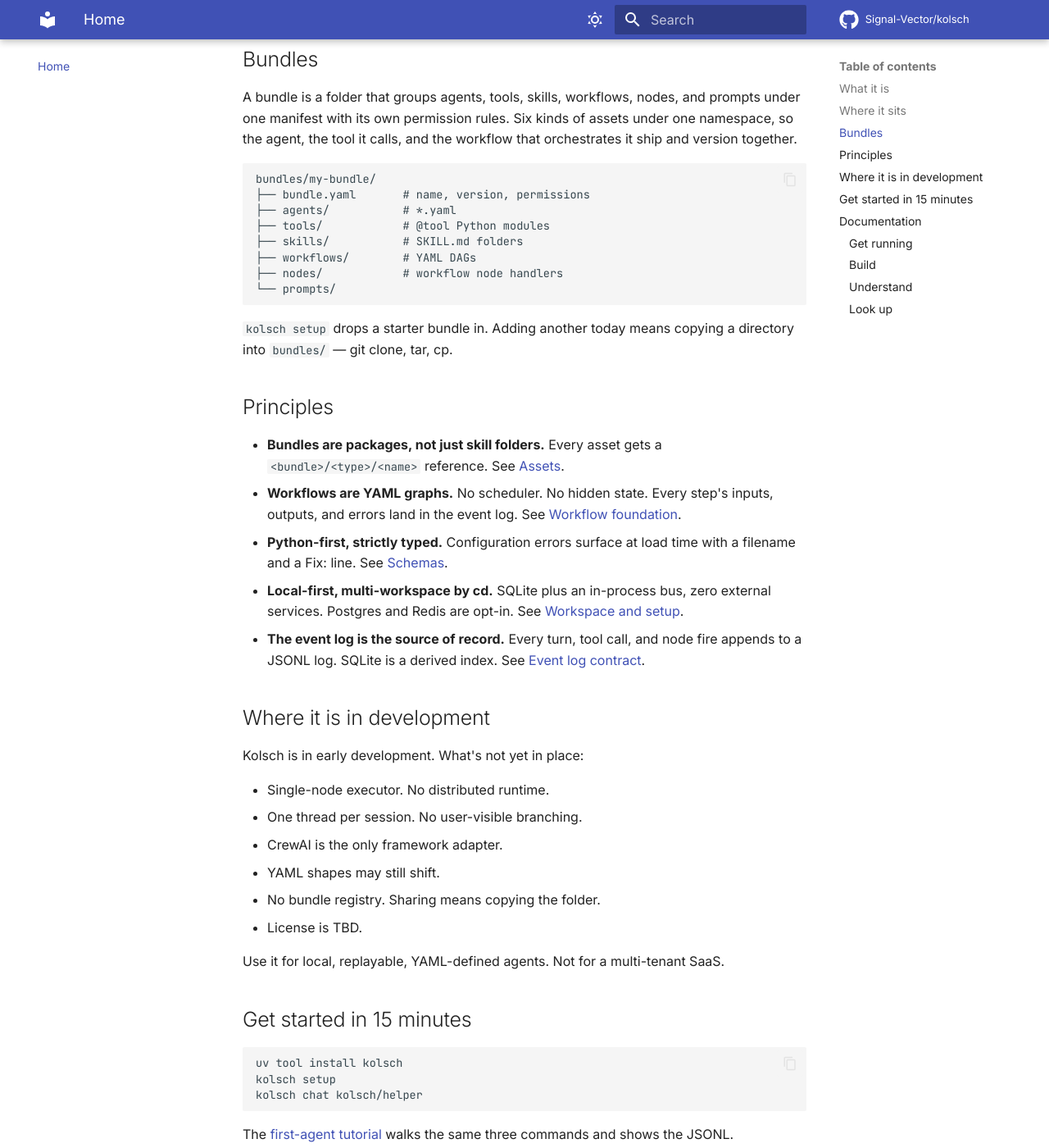
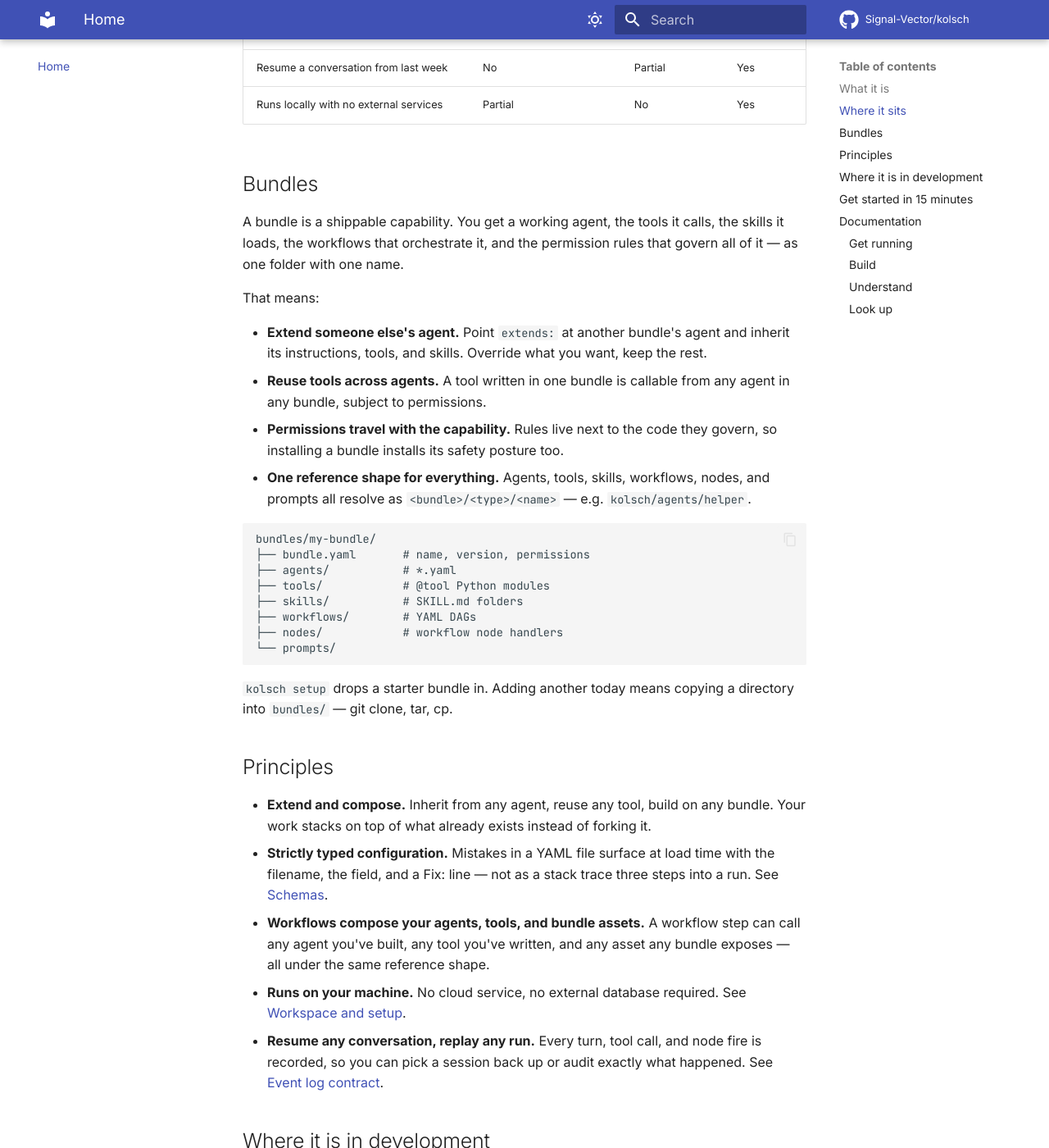
Before and after one commit to Signal-Vector/kolsch, an MkDocs documentation site: the page built from docs/index.md, in a window 1280 px wide and 1400 px high, scrolled down 986 px. Shown: the whole window at 82% size. Built offline with MkDocs 1.6.1 and Material for MkDocs 9.7.7, drawn with Linux system fonts in a browser that asks for light colours; comment, search, counter and statistics services are not loaded; some of the changed text lies outside the part shown.

Commit message:
docs(index): landing focuses on user upside, not storage/YAML internals
Per user feedback — end users want to understand what they can DO with
Kolsch, not the internal storage/YAML mechanics.

- **Comparison table** rebuilt around user-facing questions ("extend
  an agent you already built", "reuse the same tool across agents",
  "resume a conversation from last week") instead of abstract
  capabilities. Killed the "Judgment where you don't" row.
- **Bundles** opens with what a user gets ("a shippable capability")
  and the four things they can do (extend someone else's agent, reuse
  tools across agents, permissions travel with the capability, one
  reference shape). File tree stays but no longer opens the section.
- **Principles** reframed as upside, not internals:
  - "Extend and compose" replaces "bundles are packages".
  - "Strictly typed configuration" — surfaces the user upside (load-time
    errors with filename + Fix: line), not the Pydantic/mypy plumbing.
  - "Workflows compose your agents, tools, and bundle assets" — per
    the user's explicit ask, focus on what workflows CAN CALL.
  - "Runs on your machine" replaces "local-first, multi-workspace by
    cd" — no more `cd` phrasing, no SQLite mention.
  - "Resume any conversation, replay any run" reframes the event log
    as user benefit instead of storage design.
  - Dropped the "no scheduler / no hidden state / every step lands in
    the event log" bullet — implementation detail.
- **Get started** command uses the correct 3-segment ref
  `kolsch/agents/helper` (was `kolsch/helper` — grounding pass confirmed
  the 2-segment form is not accepted by `kolsch chat`; it fails with
  AssetsNotFound per src/cli/chat.py:96).

````diff
--- a/docs/index.md
+++ b/docs/index.md
@@ -27,17 +27,32 @@
 |  | Workflow tools (n8n, CrewAI) | Agent chat tools | Kolsch |
 |---|---|---|---|
 | Multi-step orchestration | Yes | No | Yes |
-| Agent context that travels | No | Yes | Yes |
-| Determinism where you need it | Yes | No | Yes |
-| Judgment where you don't | No | Yes | Yes |
+| Agent context that travels between steps | No | Yes | Yes |
+| Extend an agent you already built | No | Partial | Yes |
+| Reuse the same tool across agents and workflows | Partial | No | Yes |
+| Resume a conversation from last week | No | Partial | Yes |
+| Runs locally with no external services | Partial | No | Yes |
 
 ## Bundles
 
-A bundle is a folder that groups agents, tools, skills, workflows,
-nodes, and prompts under one manifest with its own permission rules.
-Six kinds of assets under one namespace, so the agent, the tool it
-calls, and the workflow that orchestrates it ship and version
-together.
+A bundle is a shippable capability. You get a working agent, the
+tools it calls, the skills it loads, the workflows that orchestrate
+it, and the permission rules that govern all of it — as one folder
+with one name.
+
+That means:
+
+- **Extend someone else's agent.** Point `extends:` at another
+  bundle's agent and inherit its instructions, tools, and skills.
+  Override what you want, keep the rest.
+- **Reuse tools across agents.** A tool written in one bundle is
+  callable from any agent in any bundle, subject to permissions.
+- **Permissions travel with the capability.** Rules live next to the
+  code they govern, so installing a bundle installs its safety
+  posture too.
+- **One reference shape for everything.** Agents, tools, skills,
+  workflows, nodes, and prompts all resolve as
+  `<bundle>/<type>/<name>` — e.g. `kolsch/agents/helper`.
 
 ```
 bundles/my-bundle/
@@ -55,21 +70,23 @@
 
 ## Principles
 
-- **Bundles are packages, not just skill folders.** Every asset gets
-  a `<bundle>/<type>/<name>` reference. See
-  [Assets](architecture/assets.md).
-- **Workflows are YAML graphs.** No scheduler. No hidden state.
-  Every step's inputs, outputs, and errors land in the event log.
-  See [Workflow foundation](explanation/workflow-foundation.md).
-- **Python-first, strictly typed.** Configuration errors surface at
-  load time with a filename and a Fix: line. See
+- **Extend and compose.** Inherit from any agent, reuse any tool,
+  build on any bundle. Your work stacks on top of what already
+  exists instead of forking it.
+- **Strictly typed configuration.** Mistakes in a YAML file surface
+  at load time with the filename, the field, and a Fix: line — not
+  as a stack trace three steps into a run. See
   [Schemas](reference/schemas.md).
-- **Local-first, multi-workspace by cd.** SQLite plus an in-process
-  bus, zero external services. Postgres and Redis are opt-in. See
-  [Workspace and setup](how-to/workspace-and-setup.md).
-- **The event log is the source of record.** Every turn, tool call,
-  and node fire appends to a JSONL log. SQLite is a derived index.
-  See [Event log contract](explanation/event-log-contract.md).
+- **Workflows compose your agents, tools, and bundle assets.** A
+  workflow step can call any agent you've built, any tool you've
+  written, and any asset any bundle exposes — all under the same
+  reference shape.
+- **Runs on your machine.** No cloud service, no external database
+  required. See [Workspace and setup](how-to/workspace-and-setup.md).
+- **Resume any conversation, replay any run.** Every turn, tool
+  call, and node fire is recorded, so you can pick a session back
+  up or audit exactly what happened. See
+  [Event log contract](explanation/event-log-contract.md).
 
 ## Where it is in development
 
@@ -90,7 +107,7 @@
 ```bash
 uv tool install kolsch
 kolsch setup
-kolsch chat kolsch/helper
+kolsch chat kolsch/agents/helper
 ```
 
 The [first-agent tutorial](tutorials/first-agent.md) walks the same
````
